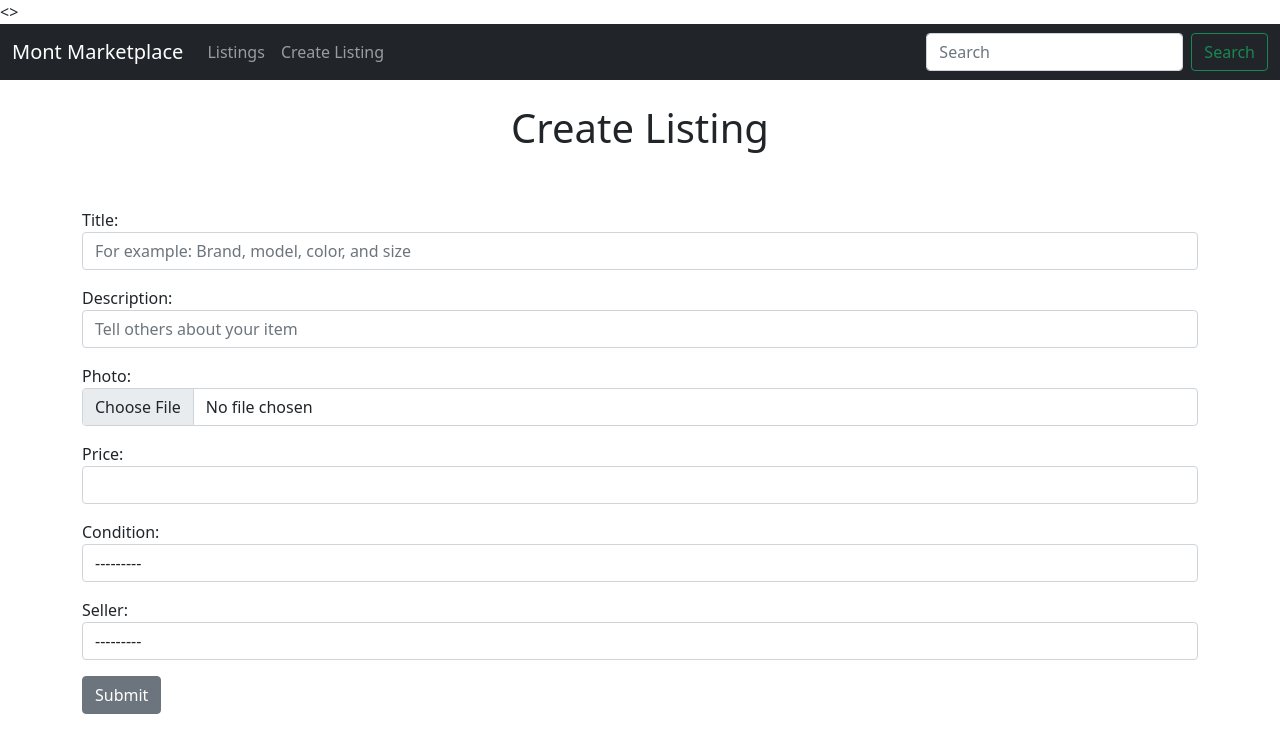
After one commit to cabrase/mont_marketplace, a Django app: page /create_listing in a window 1280 px wide. The commit adds this page. Shown: the top 753 px of the page. Run offline with Django 5.2, Linux system fonts and the light colour scheme.

Commit message:
Added functionality to create listing on a new create listing page

```diff
--- /dev/null
+++ b/listings/forms.py
@@ -0,0 +1,18 @@
+from django import forms
+from django.forms import ModelForm
+from .models import Listing
+
+
+class ListingForm(ModelForm):
+    class Meta:
+        model = Listing
+        fields = ('title', 'description', 'photo', 'price', 'condition', 'seller')
+        widgets = {
+            'title': forms.TextInput(attrs={'class': 'form-control', 'placeholder': 'For example: Brand, model, '
+                                                                                    'color, and size'}),
+            'description': forms.TextInput(attrs={'class': 'form-control', 'placeholder': 'Tell others about your item'}),
+            'photo': forms.FileInput(attrs={'class': 'form-control'}),
+            'price': forms.NumberInput(attrs={'class': 'form-control'}),
+            'condition': forms.Select(attrs={'class': 'form-control'}),
+            'seller': forms.Select(attrs={'class': 'form-control'}),
+        }
--- a/listings/models.py
+++ b/listings/models.py
@@ -1,5 +1,5 @@
 from django.db import models
-
+from django.contrib.auth.models import User
 
 class MontUser(models.Model):
     DORM_CHOICES = [
@@ -37,11 +37,9 @@ class Listing(models.Model):
     title = models.CharField(max_length=120)
     description = models.TextField(blank=True)
     price = models.DecimalField(max_digits=12, decimal_places=2)
-    seller = models.ForeignKey(MontUser, on_delete=models.CASCADE)
+    seller = models.ForeignKey(User, on_delete=models.CASCADE, default=None)
     condition = models.CharField(max_length=20, choices=CONDITION_CHOICES)
     photo = models.ImageField(upload_to='listings/', default=DEFAULT_IMAGE_PATH, null=True, blank=True)
-    is_active = models.BooleanField()
-    date_created = models.DateField('Date Posted')
 
     def __str__(self):
         return self.title
--- /dev/null
+++ b/listings/templates/listings/create_listing.html
@@ -0,0 +1,18 @@
+{% extends 'listings/base.html' %}
+
+{% block content %}
+	<center>
+        <h1>Create Listing</h1>
+    </center>
+    <br/><br/>
+    {% if submitted %}
+        Your listing was successfully created!
+    {% else %}
+        <form action="" method="POST">
+            {% csrf_token %}
+            {{ form.as_p }}
+            <input type="submit" value="Submit" class="btn btn-secondary">
+        </form>
+    {% endif %}
+
+{% endblock %}
--- a/listings/templates/listings/navbar.html
+++ b/listings/templates/listings/navbar.html
@@ -9,6 +9,9 @@
         <li class="nav-item">
           <a class="nav-link" href="{% url 'listings' %}">Listings</a>
         </li>
+        <li class="nav-item">
+          <a class="nav-link" href="{% url 'create-listing' %}">Create Listing</a>
+        </li>
       </ul>
       <form class="d-flex">
         <input class="form-control me-2" type="search" placeholder="Search" aria-label="Search">
--- a/listings/urls.py
+++ b/listings/urls.py
@@ -6,6 +6,7 @@ from django.conf.urls.static import static
 urlpatterns = [
     path('', views.home, name="home"),
     path('listings', views.listings, name="listings"),
+    path('create_listing', views.create_listing, name='create-listing')
 ] + static(settings.MEDIA_URL, document_root=settings.MEDIA_ROOT)
 
 if settings.DEBUG:
--- a/listings/views.py
+++ b/listings/views.py
@@ -1,6 +1,8 @@
 from django.shortcuts import render
 from datetime import datetime, timedelta
 from .models import Listing
+from .forms import ListingForm
+from django.http import HttpResponseRedirect
 
 
 def home(request):
@@ -24,3 +26,18 @@ def listings(request):
 		'time': time,
 		'listing_data': listing_data
 		})
+
+
+def create_listing(request):
+	submitted = False
+	if request.method == "POST":
+		form = ListingForm(request.POST)
+		if form.is_valid():
+			form.save()
+			return HttpResponseRedirect('/create_listing?submitted=True')
+	else:
+		form = ListingForm
+		if 'submitted' in request.GET:
+			submitted = True
+
+	return render(request, 'listings/create_listing.html', {'form': form, 'submitted': submitted})
```
Also changed, not shown: listings/admin.py (+17 -2 lines), listings/migrations/0003_alter_listing_photo_alter_montuser_dorm.py (added), listings/migrations/0004_remove_listing_date_created.py (added), listings/migrations/0005_alter_listing_seller.py (added), listings/migrations/0006_alter_listing_seller.py (added), listings/migrations/0007_remove_listing_is_active.py (added).
